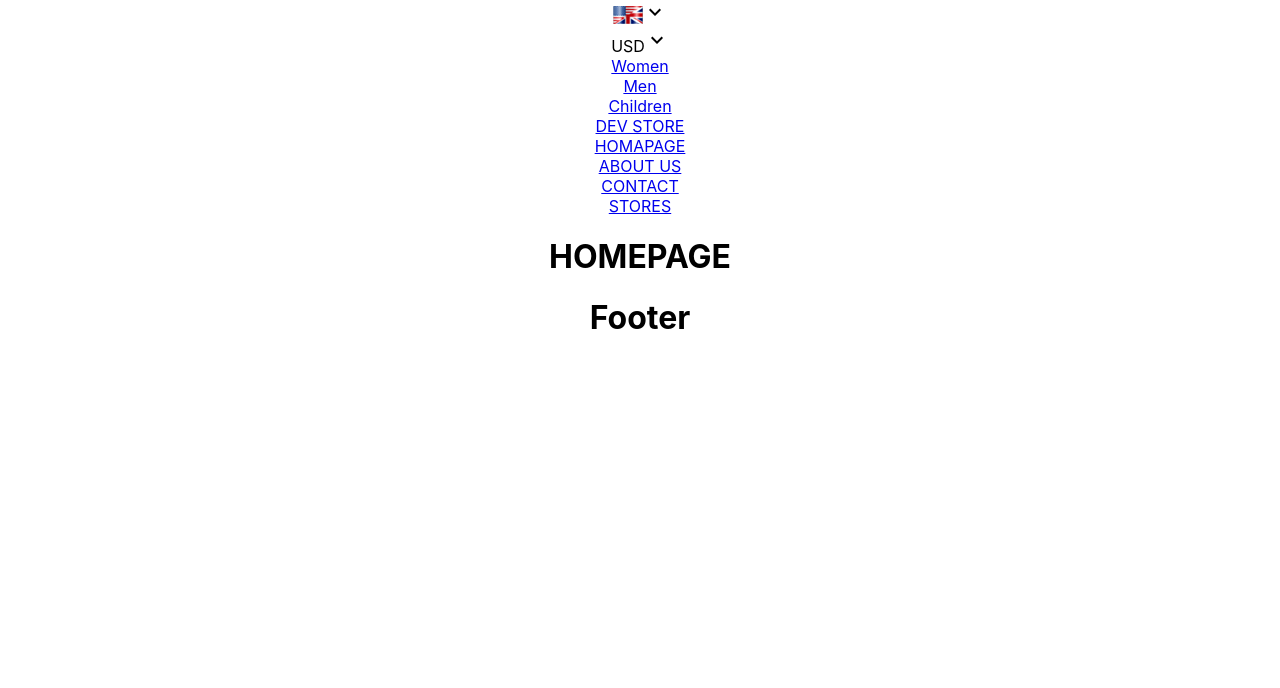
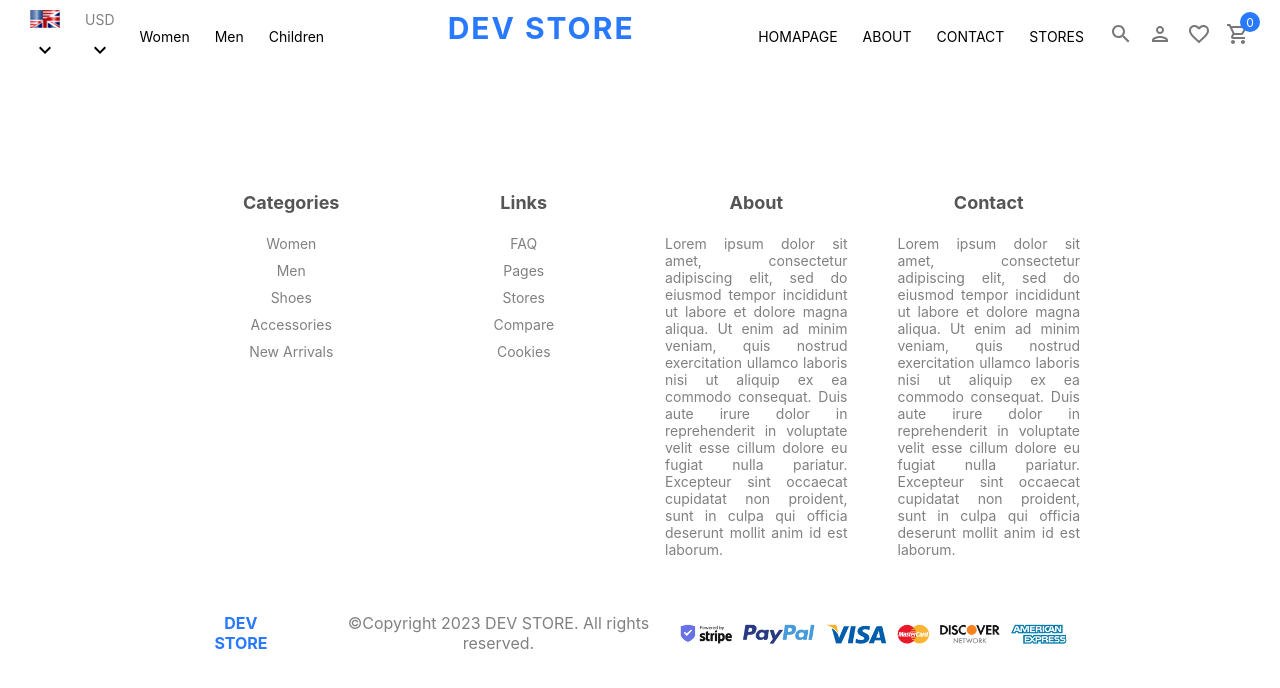
Before and after one commit to ihasanalyy/DEV-STORE, a React (Create React App) app: page / in a window 1280 px wide. Shown: the top 688 px of the page. Built offline with nearby package versions, Linux system fonts and the light colour scheme.

Commit message:
footer done

```diff
--- a/src/App.css
+++ b/src/App.css
@@ -1,38 +1,7 @@
 .App {
   text-align: center;
 }
-
-.App-logo {
-  height: 40vmin;
-  pointer-events: none;
+.link{
+  color: inherit;
+  text-decoration: none;
 }
-
-@media (prefers-reduced-motion: no-preference) {
-  .App-logo {
-    animation: App-logo-spin infinite 20s linear;
-  }
-}
-
-.App-header {
-  background-color: #282c34;
-  min-height: 100vh;
-  display: flex;
-  flex-direction: column;
-  align-items: center;
-  justify-content: center;
-  font-size: calc(10px + 2vmin);
-  color: white;
-}
-
-.App-link {
-  color: #61dafb;
-}
-
-@keyframes App-logo-spin {
-  from {
-    transform: rotate(0deg);
-  }
-  to {
-    transform: rotate(360deg);
-  }
-}
--- a/src/App.js
+++ b/src/App.js
@@ -14,7 +14,7 @@ const Layout = () => {
   return (
     <div className="App">
       <Navbar />
-      <Outlet />
+      {/* <Outlet /> */}
       <Footer />
     </div>
   )
--- /dev/null
+++ b/src/Components/Footer/Footer.css
@@ -0,0 +1,46 @@
+.footer{
+    margin: 100px 200px 20px 200px;
+}
+.top{
+    display: flex;
+    gap: 50px;
+}
+.item{
+    display: flex;
+    flex: 1;
+    flex-direction: column;
+    gap: 10px;
+    text-align: justify;
+    font-size: 14px;
+}
+.item h1 {
+    font-size: 18px;
+    font-weight: 500px;
+    color: #555;
+}
+.item span {
+    color: gray;
+}
+.bottom{
+    display: flex;
+    align-items: center;
+    justify-content: space-between;
+    margin-top: 50px;
+}
+.left{
+    display: flex;
+    align-items: center;
+}
+.logo{
+    font-weight: bold;
+    color: #2879fe;
+    font-style: 24px;
+}
+.copyRight{
+    margin-left: 20px;
+    font-style: 12px;
+    color: gray;
+}
+.right img {
+    height: 50px;
+}
--- a/src/Components/Footer/Footer.js
+++ b/src/Components/Footer/Footer.js
@@ -1,6 +1,72 @@
-const Footer = () =>{
+import './Footer.css';
+
+const Footer = () => {
     return (
-        <h1>Footer</h1>
+        <div className="footer">
+            <div className="top">
+                <div className="item">
+                    <h1>Categories</h1>
+                    <span>Women</span>
+                    <span>Men</span>
+                    <span>Shoes</span>
+                    <span>Accessories</span>
+                    <span>New Arrivals</span>
+                </div>
+                <div className="item">
+                    <h1>Links</h1>
+                    <span>FAQ</span>
+                    <span>Pages</span>
+                    <span>Stores</span>
+                    <span>Compare</span>
+                    <span>Cookies</span>
+                </div>
+                <div className="item">
+                    <h1>About</h1>
+                    <span>
+                        Lorem ipsum dolor sit amet,
+                        consectetur adipiscing elit,
+                        sed do eiusmod tempor incididunt ut
+                        labore et dolore magna aliqua. Ut enim ad
+                        minim veniam, quis nostrud exercitation ullamco
+                        laboris nisi ut aliquip ex ea commodo consequat.
+                        Duis aute irure dolor in reprehenderit in voluptate
+                        velit esse cillum dolore eu fugiat nulla pariatur.
+                        Excepteur sint occaecat cupidatat non proident,
+                        sunt in culpa qui officia deserunt mollit anim id
+                        est laborum.
+                    </span>
+                </div>
+                <div className="item">
+                    <h1>Contact</h1>
+                    <span>
+                        Lorem ipsum dolor sit amet,
+                        consectetur adipiscing elit,
+                        sed do eiusmod tempor incididunt ut
+                        labore et dolore magna aliqua. Ut enim ad
+                        minim veniam, quis nostrud exercitation ullamco
+                        laboris nisi ut aliquip ex ea commodo consequat.
+                        Duis aute irure dolor in reprehenderit in voluptate
+                        velit esse cillum dolore eu fugiat nulla pariatur.
+                        Excepteur sint occaecat cupidatat non proident,
+                        sunt in culpa qui officia deserunt mollit anim id
+                        est laborum.
+                    </span>
+                </div>
+            </div>
+            <div className="bottom">
+                <div className="left">
+                    <span className="logo">
+                        DEV STORE
+                    </span>
+                    <span className="copyRight">
+                        ©Copyright 2023 DEV STORE. All rights reserved.
+                    </span>
+                </div>
+                <div className="right">
+                    <img src="../../../Images/payment.png" alt="payment banner"/>
+                </div>
+            </div>
+        </div>
     )
 }
-export {Footer}
+export { Footer }
--- /dev/null
+++ b/src/Components/Navbar/Navbar.css
@@ -0,0 +1,50 @@
+.navbar{
+    height: 80px;
+}
+.wrapper{
+    padding: 10px 30px;
+    display: flex;
+    justify-content: space-between;
+}
+.left{
+    display: flex;
+    align-items: center;
+    gap: 25px;
+}
+.right{
+    display: flex;
+    align-items: center;
+    gap: 25px;
+}
+.item{
+    display: flex;
+    align-items: center;
+    font-size: 14px;
+}
+.center{
+   font-size: 30px;
+   letter-spacing: 2px;
+}
+.icons{
+    display: flex;
+    gap: 15px;
+    color: #777;
+    cursor: pointer;
+}
+.cartIcon span {
+    font-size: 12px;
+    width: 20px;
+    height: 20px;
+    background-color: #2879fe;
+    border-radius: 50%;
+    color: white;
+    position: absolute;
+    right: -10px;
+    top: -10px;
+    display: flex;
+    align-items: center;
+    justify-content: center;
+}
+.cartIcon{
+    position: relative;
+}
--- a/src/Components/Navbar/Navbar.js
+++ b/src/Components/Navbar/Navbar.js
@@ -4,7 +4,7 @@ import ShoppingCartOutlinedIcon from '@mui/icons-material/ShoppingCartOutlined';
 import FavoriteBorderOutlinedIcon from '@mui/icons-material/FavoriteBorderOutlined';
 import PersonOutlinedIcon from '@mui/icons-material/PersonOutlined';
 import { Link } from 'react-router-dom';
-
+import './Navbar.css';
 
 
 const Navbar = () => {
@@ -21,32 +21,41 @@ const Navbar = () => {
                         <ExpandMoreIcon />
                     </div>
                     <div className='item'>
-                        <Link to='/products/1'>Women</Link>
+                        <Link className='link' to='/products/1'>Women</Link>
                     </div>
                     <div className='item'>
-                        <Link to='/products/2'>Men</Link>
+                        <Link className='link' to='/products/2'>Men</Link>
                     </div>
                     <div className='item'>
-                        <Link to='/products/3'>Children</Link>
+                        <Link className='link' to='/products/3'>Children</Link>
                     </div>
                 </div>
                 <div className="center">
                     <div className="logo">
-                        <Link to='/'>DEV STORE</Link>
+                        <Link className='link' to='/'>DEV STORE</Link>
                     </div>
                 </div>
                 <div className="right">
                     <div className="item">
-                        <Link to='/'>HOMAPAGE</Link>
+                        <Link className='link' to='/'>HOMAPAGE</Link>
                     </div>
                     <div className="item">
-                        <Link to='/'>ABOUT US</Link>
+                        <Link className='link' to='/'>ABOUT</Link>
                     </div>
                     <div className="item">
-                        <Link to='/'>CONTACT</Link>
+                        <Link className='link' to='/'>CONTACT</Link>
                     </div>
                     <div className="item">
-                        <Link to='/'>STORES</Link>
+                        <Link className='link' to='/'>STORES</Link>
+                    </div>
+                    <div className='icons'>
+                        <SearchIcon />
+                        <PersonOutlinedIcon />
+                        <FavoriteBorderOutlinedIcon />
+                        <div className='cartIcon'>
+                            <ShoppingCartOutlinedIcon />
+                            <span>0</span>
+                        </div>
                     </div>
                 </div>
             </div>
```
